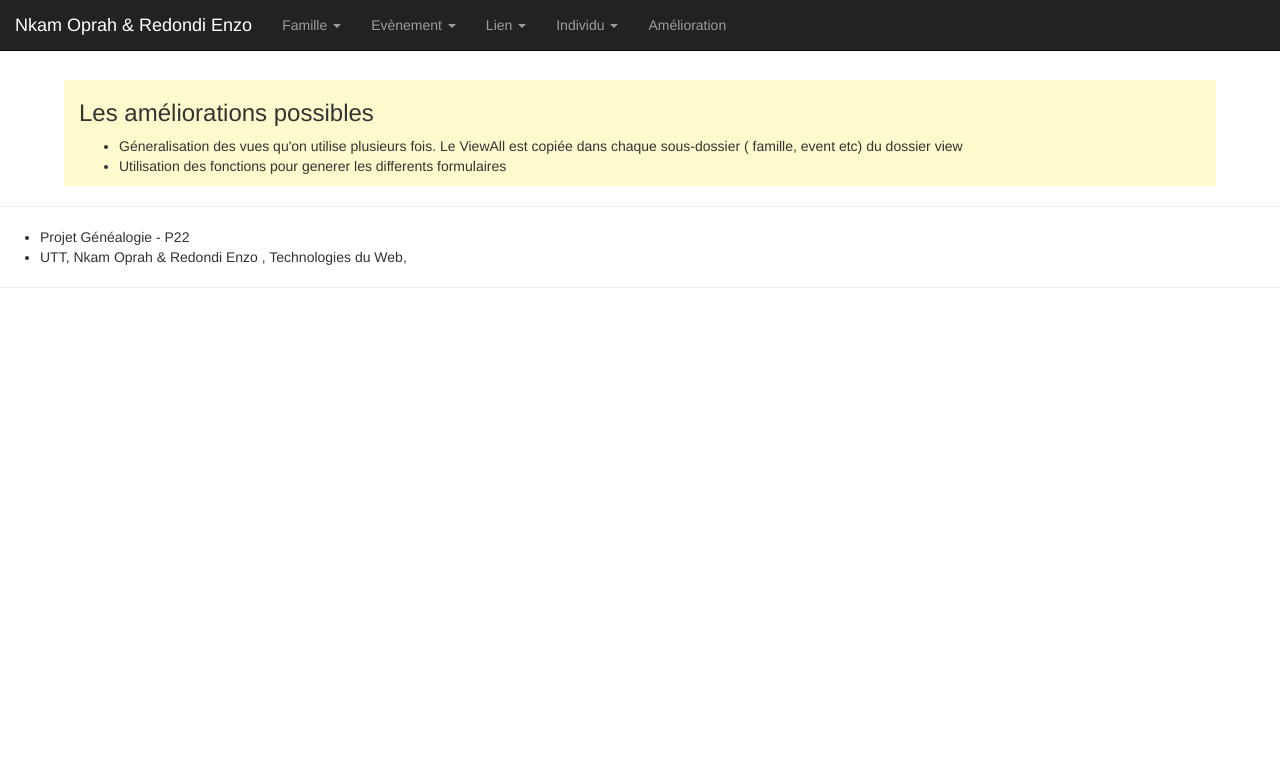
After one commit to OprahJ/projet_P22, a PHP site: page /app/view/amelioration.php in a window 1280 px wide. The commit adds this page. Shown: the top 779 px of the page. Run offline with PHP 8.4, Linux system fonts and the light colour scheme; some libraries are stand-ins or nearby versions.

Commit message:
Finition projet : création de la page améliorations

```diff
--- a/projet/app/router/router1.php
+++ b/projet/app/router/router1.php
@@ -16,7 +16,7 @@ parse_str($query_string, $param);
 // --- $action contient le nom de la méthode statique recherchée
 $action = htmlspecialchars($param["action"]);
 unset($param['action']);
-$args =$param;
+$args = $param;
 // --- Liste des méthodes autorisées
 switch ($action) {
     case "famReadAll" :
@@ -24,6 +24,8 @@ switch ($action) {
     case "famReadNom" :
     case "famCreate" :
     case "famCreated" :
+    case"amelioration" :
+
         ControllerFamille::$action();
         break;
 
--- /dev/null
+++ b/projet/app/view/amelioration.php
@@ -0,0 +1,20 @@
+<?php include 'fragment/fragmentGeneHeader.html'; ?>
+<body>
+  <div class="container">
+    <?php
+    include 'fragment/fragmentGeneMenu.html';
+
+    ?>
+
+    <h3>Les améliorations possibles </h3>
+    <ul>
+        <li>Géneralisation des vues qu'on utilise plusieurs fois. Le ViewAll est copiée dans chaque sous-dossier ( famille, event etc) du dossier view</li>
+        <li>Utilisation des fonctions pour generer les differents formulaires</li>
+    </ul>
+
+  </div>
+  <?php
+  include 'fragment/fragmentGeneFooter.html';
+  ?>
+</body>
+</html>
--- a/projet/app/view/fragment/fragmentGeneMenu.html
+++ b/projet/app/view/fragment/fragmentGeneMenu.html
@@ -45,6 +45,8 @@
 
         </ul>
       </li>
+      <li><a href="router1.php?action=amelioration">Amélioration</a></li>
+
     </ul>
   </div>
 </nav>
```
Also changed, not shown: projet/app/controller/ControllerFamille.php (+8 -1 lines).
